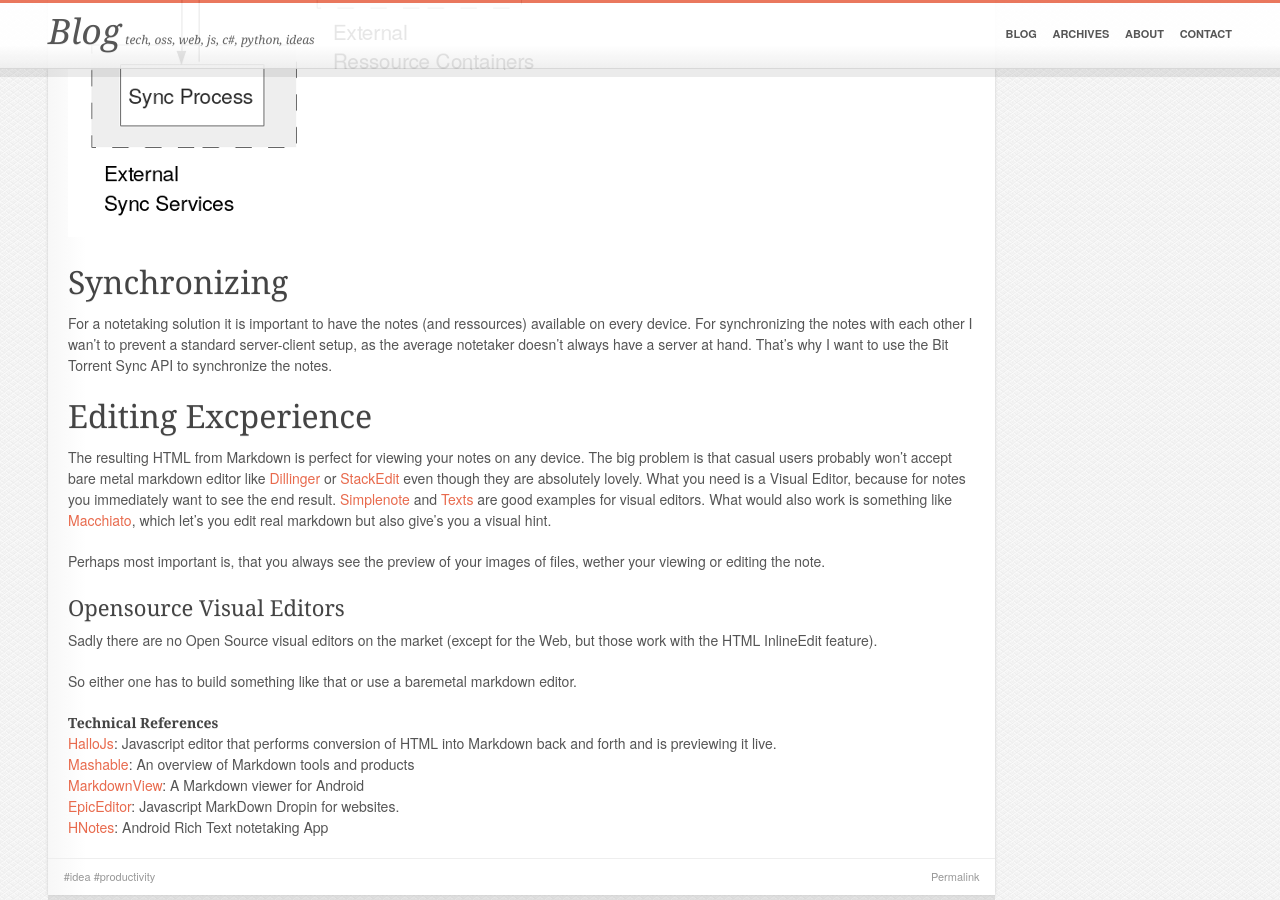
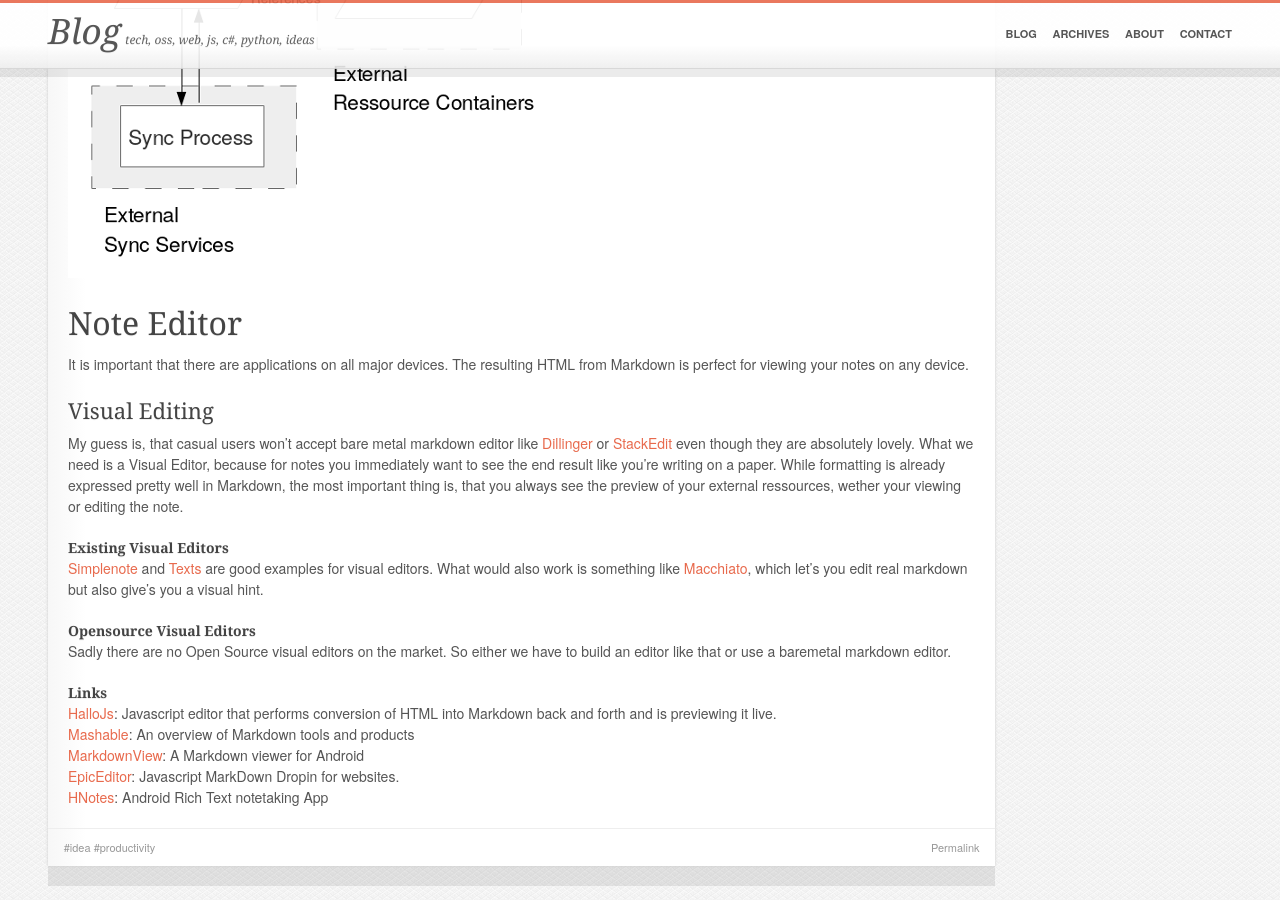
Before and after one commit to lukasmartinelli/lukasmartinelli.github.io, a Jekyll site: the page built from _posts/2014-02-07-opensource-notetaking-concept.md, in a window 1280 px wide and 900 px high, scrolled down 5569 px. Built offline with Jekyll 4.4.1, drawn with Linux system fonts in a browser that asks for light colours; Markdown is read by kramdown in place of the engine named in the settings; some of the changed text lies outside the part shown.

Commit message:
More information about visual editing.

```diff
--- a/_posts/2014-02-07-opensource-notetaking-concept.md
+++ b/_posts/2014-02-07-opensource-notetaking-concept.md
@@ -158,24 +159,20 @@ The search index is not shared as this would be much more complicated. A long ru
 
 ![Decoupled architecture for Opensource Notetaking](/media/notes_architecture.png)
 
-## Synchronizing
+## Note Editor
+It is important that there are applications on all major devices. The resulting HTML from Markdown is perfect for viewing your notes on any device.
 
-For a notetaking solution it is important to have the notes (and ressources) available on every device.
-For synchronizing the notes with each other I wan't to prevent a standard server-client setup, as the average notetaker doesn't always have a server at hand. That's why I want to use the Bit Torrent Sync API to synchronize the notes.
+### Visual Editing
+My guess is, that casual users won't accept bare metal markdown editor like [Dillinger](http://dillinger.io/) or [StackEdit](https://stackedit.io/) even though they are absolutely lovely.
+What we need is a Visual Editor, because for notes you immediately want to see the end result like you're writing on a paper. While formatting is already expressed pretty well in Markdown, the most important thing is, that you always see the preview of your external ressources, wether your viewing or editing the note.
 
+#### Existing Visual Editors
+[Simplenote](http://simplenote.com/) and [Texts](http://www.texts.io/) are good examples for visual editors. What would also work is something like [Macchiato](http://getmacchiato.com/), which let's you edit real markdown but also give's you a visual hint.
 
-## Editing Excperience
-The resulting HTML from Markdown is perfect for viewing your notes on any device.  The big problem is that casual users probably won't accept bare metal markdown editor like [Dillinger](http://dillinger.io/) or [StackEdit](https://stackedit.io/) even though they are absolutely lovely.
-What you need is a Visual Editor, because for notes you immediately want to see the end result. [Simplenote](http://simplenote.com/) and [Texts](http://www.texts.io/) are good examples for visual editors. What would also work is something like [Macchiato](http://getmacchiato.com/), which let's you edit real markdown but also give's you a visual hint.
+#### Opensource Visual Editors
+Sadly there are no Open Source visual editors on the market. So either we have to build an editor like that or use a baremetal markdown editor.
 
-Perhaps most important is, that you always see the preview of your images of files, wether your viewing or editing the note.
-
-### Opensource Visual Editors
-Sadly there are no Open Source visual editors on the market (except for the Web, but those work with the HTML InlineEdit feature).
-
-So either one has to build something like that or use a baremetal markdown editor.
-
-#### Technical References
+#### Links
 - [HalloJs](http://hallojs.org/demo/markdown/): Javascript editor that performs conversion of HTML into Markdown back and forth and is previewing it live.
 - [Mashable](http://mashable.com/2013/06/24/markdown-tools/ "Mashable Markdown Tools"): An overview of Markdown tools and products
 - [MarkdownView](http://gun.io/blog/markdown-view-for-android/): A Markdown viewer for Android
```
Also changed, not shown: other parts of _posts/2014-02-07-opensource-notetaking-concept.md (+1 -0 lines).
